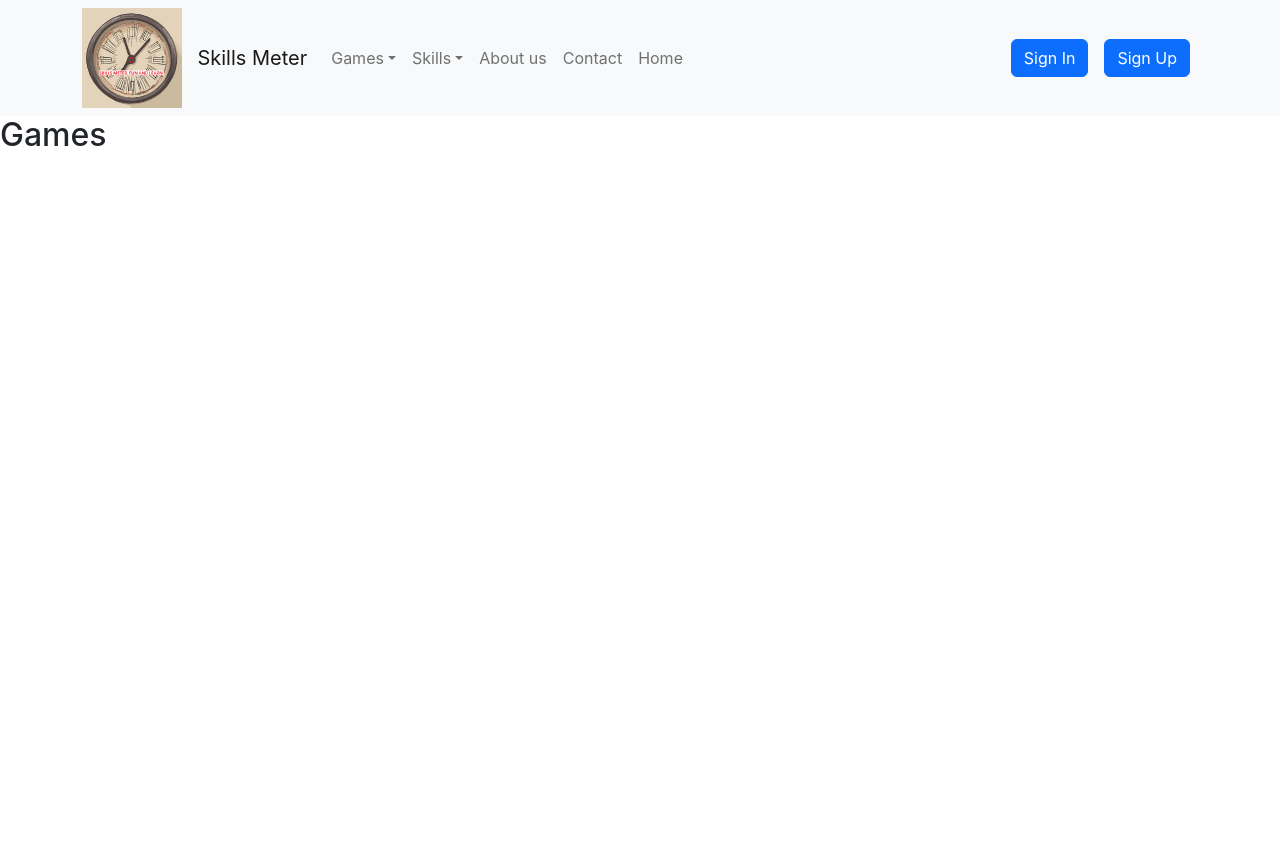
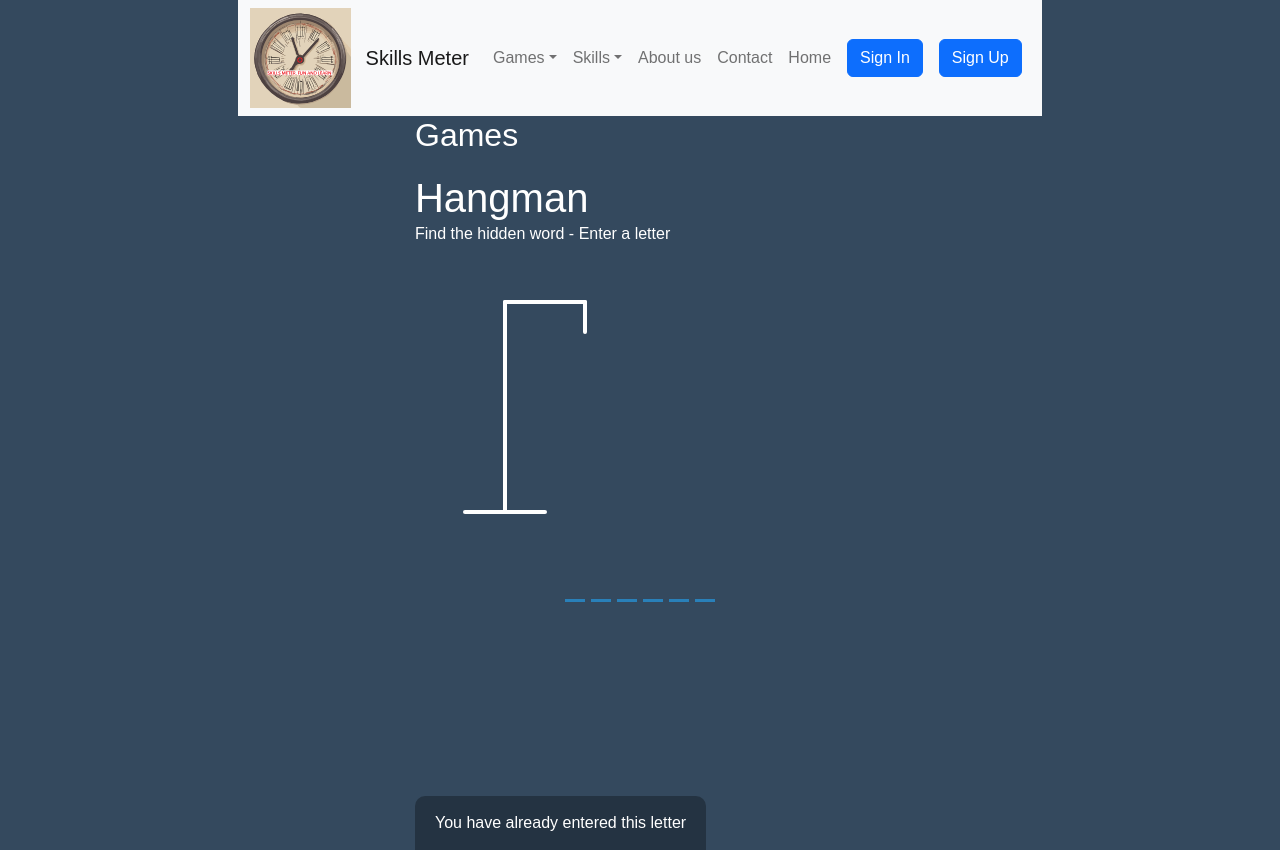
Before and after one commit to mia-niznai/el-proyecte-grande-sprint-1-java, a React (Create React App) app in the folder frontend/skills-meter-fun-and-learn/: page /games/hangman in a window 1280 px wide. Built offline with nearby package versions, Linux system fonts and the light colour scheme.

Commit message:
hangman page

```diff
--- /dev/null
+++ b/frontend/skills-meter-fun-and-learn/src/components/hangmanComp/comps/Figure.jsx
@@ -0,0 +1,40 @@
+import React from 'react'
+
+const Figure = ({ wrongLetters }) => {
+  const errors = wrongLetters.length
+
+  return (
+    <svg height="250" width="200" className="figure-container">
+      {/* <!-- Rod --> */}
+      <line x1="60" y1="20" x2="140" y2="20" />
+      <line x1="140" y1="20" x2="140" y2="50" />
+      <line x1="60" y1="20" x2="60" y2="230" />
+      <line x1="20" y1="230" x2="100" y2="230" />
+
+      {/* <!-- Head --> */}
+      {errors > 0 &&
+        <circle cx="140" cy="70" r="20" />
+      }
+      {/* <!-- Body --> */}
+      {errors > 1 &&
+        <line x1="140" y1="90" x2="140" y2="150" />
+      }
+      {/* <!-- Arms --> */}
+      {errors > 2 &&
+        <line x1="140" y1="120" x2="120" y2="100" />
+      }
+      {errors > 3 &&
+        <line x1="140" y1="120" x2="160" y2="100" />
+      }
+      {/* <!-- Legs --> */}
+      {errors > 4 &&
+        <line x1="140" y1="150" x2="120" y2="180" />
+      }
+      {errors > 5 &&
+        <line x1="140" y1="150" x2="160" y2="180" />
+      }
+    </svg>
+  )
+}
+
+export default Figure
--- /dev/null
+++ b/frontend/skills-meter-fun-and-learn/src/components/hangmanComp/comps/Header.jsx
@@ -0,0 +1,13 @@
+import React from 'react'
+
+// rafce
+const Header = () => {
+  return (
+    <>
+      <h1>Hangman</h1>
+      <p>Find the hidden word - Enter a letter</p>
+    </>
+  )
+}
+
+export default Header
--- /dev/null
+++ b/frontend/skills-meter-fun-and-learn/src/components/hangmanComp/comps/Notification.jsx
@@ -0,0 +1,11 @@
+import React from 'react'
+
+const Notification = ({ showNotification }) => {
+  return (
+    <div className={`notification-container ${showNotification ? 'show' : ''}`}>
+      <p>You have already entered this letter</p>
+    </div>
+  )
+}
+
+export default Notification
--- /dev/null
+++ b/frontend/skills-meter-fun-and-learn/src/components/hangmanComp/comps/Popup.jsx
@@ -0,0 +1,33 @@
+import React, { useEffect } from 'react';
+import { checkWin } from '../helpers/helpers';
+
+const Popup = ({correctLetters, wrongLetters, selectedWord, setPlayable, playAgain}) => {
+  let finalMessage = '';
+  let finalMessageRevealWord = '';
+  let playable = true;
+
+  if( checkWin(correctLetters, wrongLetters, selectedWord) === 'win' ) {
+    finalMessage = 'Congratulations! You won! 😃';
+    playable = false;
+  } else if( checkWin(correctLetters, wrongLetters, selectedWord) === 'lose' ) {
+    finalMessage = 'Unfortunately you lost. 😕';
+    finalMessageRevealWord = `...the word was: ${selectedWord}`;
+    playable = false;
+  }
+
+  useEffect(() => {
+    setPlayable(playable);
+  });
+
+  return (
+    <div className="popup-container" style={finalMessage !== '' ? {display:'flex'} : {}}>
+      <div className="popup">
+        <h2>{finalMessage}</h2>
+        <h3>{finalMessageRevealWord}</h3>
+        <button onClick={playAgain}>Play Again</button>
+      </div>
+    </div>
+  )
+}
+
+export default Popup
--- /dev/null
+++ b/frontend/skills-meter-fun-and-learn/src/components/hangmanComp/comps/Word.jsx
@@ -0,0 +1,18 @@
+import React from 'react';
+
+const Word = ({ selectedWord, correctLetters }) => {
+
+  return (
+    <div className="word">
+      {selectedWord.split('').map((letter, i) => {
+        return (
+          <span className="letter" key={i}>
+            {correctLetters.includes(letter) ? letter : ''}
+          </span>
+        )
+      })}
+    </div>
+  )
+}
+
+export default Word
--- /dev/null
+++ b/frontend/skills-meter-fun-and-learn/src/components/hangmanComp/comps/WrongLetters.jsx
@@ -0,0 +1,19 @@
+import React from 'react'
+
+const WrongLetters = ({ wrongLetters }) => {
+
+  return (
+    <div className="wrong-letters-container">
+      <div>
+        {wrongLetters.length > 0 &&
+          <p>Wrong</p>
+        }
+        {wrongLetters
+          .map((letter, i) => <span key={i}>{letter}</span>)
+          .reduce((prev, curr) => prev === null ? [curr] : [prev, ', ', curr], null)}
+      </div>
+    </div>
+  )
+}
+
+export default WrongLetters
--- /dev/null
+++ b/frontend/skills-meter-fun-and-learn/src/components/hangmanComp/helpers/helpers.jsx
@@ -0,0 +1,22 @@
+export function showNotification(setter) {
+  setter(true);
+  setTimeout(() => {
+    setter(false);
+  }, 2000);
+}
+
+export function checkWin(correct, wrong, word) {
+  let status = 'win';
+
+  // Check for win
+  word.split('').forEach(letter => {
+    if(!correct.includes(letter)){
+      status = '';
+    }
+  });
+
+  // Check for lose
+  if(wrong.length === 6) status = 'lose';
+
+  return status
+}
--- /dev/null
+++ b/frontend/skills-meter-fun-and-learn/src/components/hangmanComp/style/Hangman.css
@@ -0,0 +1,130 @@
+* {
+  box-sizing: border-box;
+}
+
+body, #root {
+  background-color: #34495e;
+  color: #fff;
+  font-family: Arial, Helvetica, sans-serif;
+  display: flex;
+  flex-direction: column;
+  align-items: center;
+  height: 80vh;
+  margin: 0;
+  overflow: hidden;
+}
+
+h1 {
+  margin: 20px 0 0;
+}
+
+.game-container {
+  padding: 20px 30px;
+  position: relative;
+  margin: auto;
+  height: 350px;
+  width: 450px;
+}
+
+.figure-container {
+  fill: transparent;
+  stroke: #fff;
+  stroke-width: 4px;
+  stroke-linecap: round;
+}
+
+.figure-part {
+  display: none;
+}
+
+.wrong-letters-container {
+  position: absolute;
+  top: 20px;
+  right: 20px;
+  display: flex;
+  flex-direction: column;
+  text-align: right;
+}
+
+.wrong-letters-container p {
+  margin: 0 0 5px;
+}
+
+.wrong-letters-container span {
+  font-size: 24px;
+}
+
+.word {
+  display: flex;
+  position: absolute;
+  bottom: 10px;
+  left: 50%;
+  transform: translateX(-50%);
+}
+
+.letter {
+  border-bottom: 3px solid #2980b9;
+  display: inline-flex;
+  font-size: 30px;
+  align-items: center;
+  justify-content: center;
+  margin: 0 3px;
+  height: 50px;
+  width: 20px;
+}
+
+.popup-container {
+  background-color: rgba(0, 0, 0, 0.3);
+  position: fixed;
+  top: 0;
+  bottom: 0;
+  left: 0;
+  right: 0;
+  /* display: flex; */
+  display: none;
+  align-items: center;
+  justify-content: center;
+}
+
+.popup {
+  background: #2980b9;
+  border-radius: 5px;
+  box-shadow: 0 15px 10px 3px rgba(0, 0, 0, 0.1);
+  padding: 20px;
+  text-align: center;
+}
+
+.popup button {
+  cursor: pointer;
+  background-color: #fff;
+  color: #2980b9;
+  border: 0;
+  margin-top: 20px;
+  padding: 12px 20px;
+  font-size: 16px;
+}
+
+.popup button:active {
+  transform: scale(0.98);
+}
+
+.popup button:focus {
+  outline: 0;
+}
+
+.notification-container {
+  background-color: rgba(0, 0, 0, 0.3);
+  border-radius: 10px 10px 0 0;
+  padding: 15px 20px;
+  position: absolute;
+  bottom: -50px;
+  transition: transform 0.3s ease-in-out;
+}
+
+.notification-container p {
+  margin: 0;
+}
+
+.notification-container.show {
+  transform: translateY(-50px);
+}
--- a/frontend/skills-meter-fun-and-learn/src/pages/Hangman.jsx
+++ b/frontend/skills-meter-fun-and-learn/src/pages/Hangman.jsx
@@ -1,6 +1,70 @@
+import React, { useState, useEffect } from 'react';
+import Header from '../components/hangmanComp/comps/Header';
+import Figure from '../components/hangmanComp/comps/Figure';
+import WrongLetters from '../components/hangmanComp/comps/WrongLetters';
+import Word from '../components/hangmanComp/comps/Word';
+import Popup from '../components/hangmanComp/comps/Popup';
+import Notification from '../components/hangmanComp/comps/Notification';
+import { showNotification as show } from '../components/hangmanComp/helpers/helpers';
+
+import '../components/hangmanComp/style/Hangman.css';
+
+const words = ['application', 'programming', 'interface', 'wizard'];
+let selectedWord = words[Math.floor(Math.random() * words.length)];
+
 const Hangman = () => {
-    return(
-        <div></div>
+    const [playable, setPlayable] = useState(true);
+    const [correctLetters, setCorrectLetters] = useState([]);
+    const [wrongLetters, setWrongLetters] = useState([]);
+    const [showNotification, setShowNotification] = useState(false);
+
+    useEffect(() => {
+        const handleKeydown = event => {
+            const { key, keyCode } = event;
+            if (playable && keyCode >= 65 && keyCode <= 90) {
+                const letter = key.toLowerCase();
+                if (selectedWord.includes(letter)) {
+                    if (!correctLetters.includes(letter)) {
+                        setCorrectLetters(currentLetters => [...currentLetters, letter]);
+                    } else {
+                        show(setShowNotification);
+                    }
+                } else {
+                    if (!wrongLetters.includes(letter)) {
+                        setWrongLetters(currentLetters => [...currentLetters, letter]);
+                    } else {
+                        show(setShowNotification);
+                    }
+                }
+            }
+        }
+        window.addEventListener('keydown', handleKeydown);
+
+        return () => window.removeEventListener('keydown', handleKeydown);
+    }, [correctLetters, wrongLetters, playable]);
+
+    function playAgain() {
+        setPlayable(true);
+
+        // Empty Arrays
+        setCorrectLetters([]);
+        setWrongLetters([]);
+
+        const random = Math.floor(Math.random() * words.length);
+        selectedWord = words[random];
+    }
+
+    return (
+        <>
+            <Header />
+            <div className="game-container">
+                <Figure wrongLetters={wrongLetters} />
+                <WrongLetters wrongLetters={wrongLetters} />
+                <Word selectedWord={selectedWord} correctLetters={correctLetters} />
+            </div>
+            <Popup correctLetters={correctLetters} wrongLetters={wrongLetters} selectedWord={selectedWord} setPlayable={setPlayable} playAgain={playAgain} />
+            <Notification showNotification={showNotification} />
+        </>
     );
 }
 export default Hangman
```
